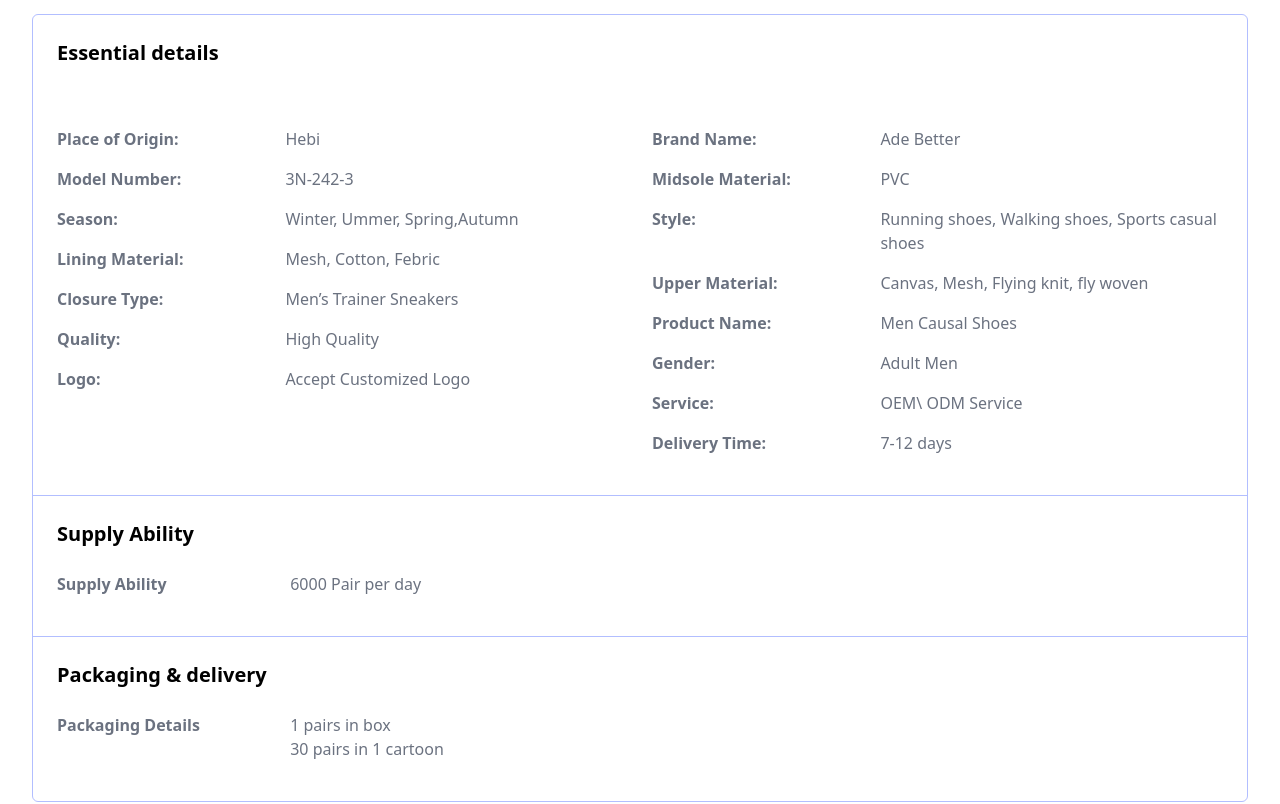
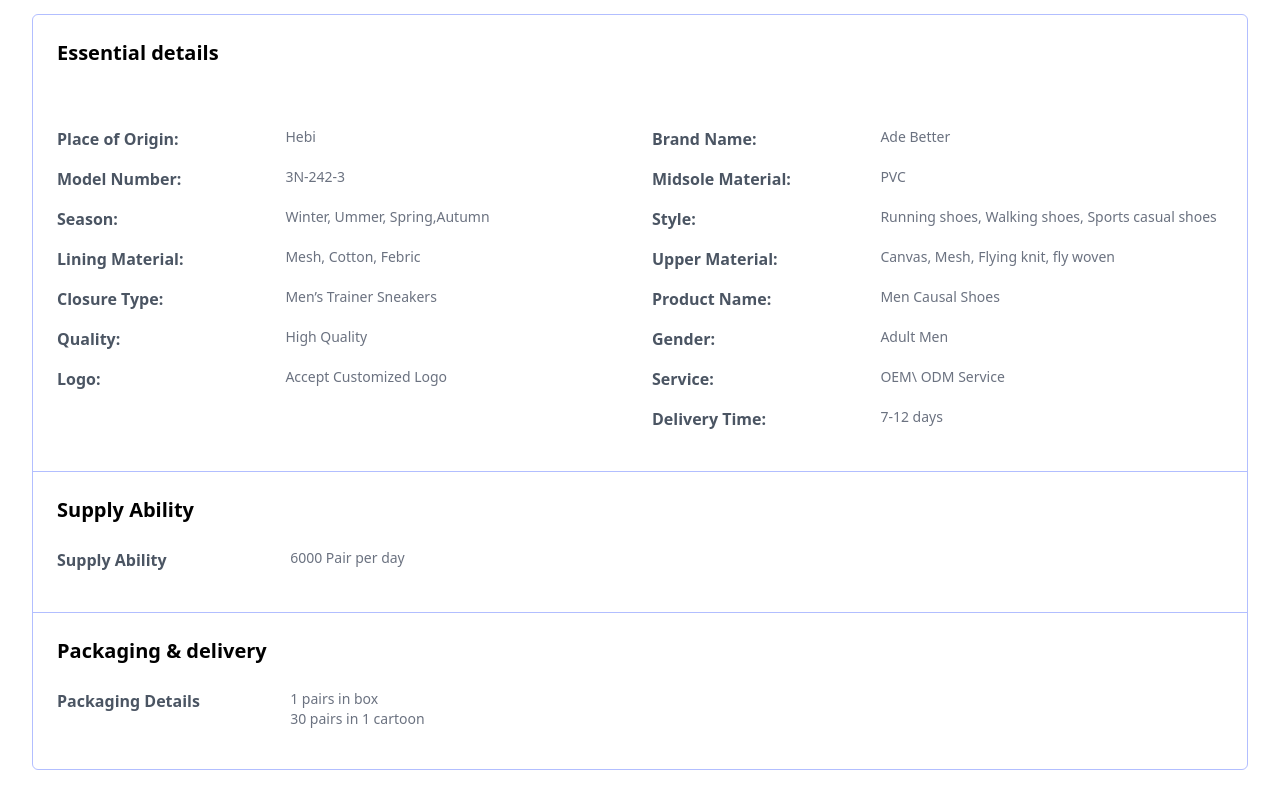
Before and after one commit to robiulalamdev/glampcity-nextJS, a Next.js app: page /products/1 in a window 1280 px wide. Shown: the part 1180-1984 px from the top of the page. Built offline with nearby package versions, Linux system fonts and the light colour scheme; no server answers.

Commit message:
product details page all section responsive updated

```diff
--- a/src/components/Product-View-Components/ProductDetails.js
+++ b/src/components/Product-View-Components/ProductDetails.js
@@ -8,70 +8,70 @@ const ProductDetails = () => {
 
                 <div className='border border-[#0029FF4D] rounded-md'>
                     <h1 className='text-left font-semibold text-black text-xl p-3 md:px-6 pt-6'>Essential details</h1>
-                    <div className='grid md:grid-cols-2 gap-6 p-3 md:p-6 border-b border-[#0029FF4D]'>
+                    <div className='grid md:grid-cols-2 gap-6 p-2 md:p-6 border-b border-[#0029FF4D]'>
                         <div className='mt-6'>
-                            <div className='grid grid-cols-5 mb-4'>
-                                <h1 className='col-span-2 text-left text-gray-500 text-md font-semibold'>Place of Origin:</h1>
-                                <h1 className='col-span-3 text-left text-gray-500 text-md'>Hebi</h1>
+                            <div className='grid md:grid-cols-5 mb-2 md:mb-4'>
+                                <h1 className='md:col-span-2 text-left text-gray-600 text-md font-semibold'>Place of Origin:</h1>
+                                <h1 className='md:col-span-3 text-left text-gray-500 text-sm'>Hebi</h1>
                             </div>
-                            <div className='grid grid-cols-5 mb-4'>
-                                <h1 className='col-span-2 text-left text-gray-500 text-md font-semibold'>Model Number:</h1>
-                                <h1 className='col-span-3 text-left text-gray-500 text-md'>3N-242-3</h1>
+                            <div className='grid md:grid-cols-5 mb-2 md:mb-4'>
+                                <h1 className='md:col-span-2 text-left text-gray-600 text-md font-semibold'>Model Number:</h1>
+                                <h1 className='md:col-span-3 text-left text-gray-500 text-sm'>3N-242-3</h1>
                             </div>
-                            <div className='grid grid-cols-5 mb-4'>
-                                <h1 className='col-span-2 text-left text-gray-500 text-md font-semibold'>Season:</h1>
-                                <h1 className='col-span-3 text-left text-gray-500 text-md'>Winter, Ummer, Spring,Autumn</h1>
+                            <div className='grid md:grid-cols-5 mb-2 md:mb-4'>
+                                <h1 className='md:col-span-2 text-left text-gray-600 text-md font-semibold'>Season:</h1>
+                                <h1 className='md:col-span-3 text-left text-gray-500 text-sm'>Winter, Ummer, Spring,Autumn</h1>
                             </div>
-                            <div className='grid grid-cols-5 mb-4'>
-                                <h1 className='col-span-2 text-left text-gray-500 text-md font-semibold'>Lining Material:</h1>
-                                <h1 className='col-span-3 text-left text-gray-500 text-md'>Mesh, Cotton, Febric</h1>
+                            <div className='grid md:grid-cols-5 mb-2 md:mb-4'>
+                                <h1 className='md:col-span-2 text-left text-gray-600 text-md font-semibold'>Lining Material:</h1>
+                                <h1 className='md:col-span-3 text-left text-gray-500 text-sm'>Mesh, Cotton, Febric</h1>
                             </div>
-                            <div className='grid grid-cols-5 mb-4'>
-                                <h1 className='col-span-2 text-left text-gray-500 text-md font-semibold'>Closure Type:</h1>
-                                <h1 className='col-span-3 text-left text-gray-500 text-md'>Men’s Trainer Sneakers</h1>
+                            <div className='grid md:grid-cols-5 mb-2 md:mb-4'>
+                                <h1 className='md:col-span-2 text-left text-gray-600 text-md font-semibold'>Closure Type:</h1>
+                                <h1 className='md:col-span-3 text-left text-gray-500 text-sm'>Men’s Trainer Sneakers</h1>
                             </div>
-                            <div className='grid grid-cols-5 mb-4'>
-                                <h1 className='col-span-2 text-left text-gray-500 text-md font-semibold'>Quality:</h1>
-                                <h1 className='col-span-3 text-left text-gray-500 text-md'>High Quality</h1>
+                            <div className='grid md:grid-cols-5 mb-2 md:mb-4'>
+                                <h1 className='md:col-span-2 text-left text-gray-600 text-md font-semibold'>Quality:</h1>
+                                <h1 className='md:col-span-3 text-left text-gray-500 text-sm'>High Quality</h1>
                             </div>
-                            <div className='grid grid-cols-5 mb-4'>
-                                <h1 className='col-span-2 text-left text-gray-500 text-md font-semibold'>Logo:</h1>
-                                <h1 className='col-span-3 text-left text-gray-500 text-md'>Accept Customized Logo</h1>
+                            <div className='grid md:grid-cols-5 mb-2 md:mb-4'>
+                                <h1 className='md:col-span-2 text-left text-gray-600 text-md font-semibold'>Logo:</h1>
+                                <h1 className='md:col-span-3 text-left text-gray-500 text-sm'>Accept Customized Logo</h1>
                             </div>
                         </div>
 
                         <div className='mt-6'>
-                            <div className='grid grid-cols-5 mb-4'>
-                                <h1 className='col-span-2 text-left text-gray-500 text-md font-semibold'>Brand Name:</h1>
-                                <h1 className='col-span-3 text-left text-gray-500 text-md'>Ade Better</h1>
+                            <div className='grid md:grid-cols-5 mb-2 md:mb-4'>
+                                <h1 className='md:col-span-2 text-left text-gray-600 text-md font-semibold'>Brand Name:</h1>
+                                <h1 className='md:col-span-3 text-left text-gray-500 text-sm'>Ade Better</h1>
                             </div>
-                            <div className='grid grid-cols-5 mb-4'>
-                                <h1 className='col-span-2 text-left text-gray-500 text-md font-semibold'>Midsole Material:</h1>
-                                <h1 className='col-span-3 text-left text-gray-500 text-md'>PVC</h1>
+                            <div className='grid md:grid-cols-5 mb-2 md:mb-4'>
+                                <h1 className='md:col-span-2 text-left text-gray-600 text-md font-semibold'>Midsole Material:</h1>
+                                <h1 className='md:col-span-3 text-left text-gray-500 text-sm'>PVC</h1>
                             </div>
-                            <div className='grid grid-cols-5 mb-4'>
-                                <h1 className='col-span-2 text-left text-gray-500 text-md font-semibold'>Style:</h1>
-                                <h1 className='col-span-3 text-left text-gray-500 text-md'>Running shoes, Walking shoes, Sports casual shoes</h1>
+                            <div className='grid md:grid-cols-5 mb-2 md:mb-4'>
+                                <h1 className='md:col-span-2 text-left text-gray-600 text-md font-semibold'>Style:</h1>
+                                <h1 className='md:col-span-3 text-left text-gray-500 text-sm'>Running shoes, Walking shoes, Sports casual shoes</h1>
                             </div>
-                            <div className='grid grid-cols-5 mb-4'>
-                                <h1 className='col-span-2 text-left text-gray-500 text-md font-semibold'>Upper Material:</h1>
-                                <h1 className='col-span-3 text-left text-gray-500 text-md'>Canvas, Mesh, Flying knit, fly woven</h1>
+                            <div className='grid md:grid-cols-5 mb-2 md:mb-4'>
+                                <h1 className='md:col-span-2 text-left text-gray-600 text-md font-semibold'>Upper Material:</h1>
+                                <h1 className='md:col-span-3 text-left text-gray-500 text-sm'>Canvas, Mesh, Flying knit, fly woven</h1>
                             </div>
-                            <div className='grid grid-cols-5 mb-4'>
-                                <h1 className='col-span-2 text-left text-gray-500 text-md font-semibold'>Product Name:</h1>
-                                <h1 className='col-span-3 text-left text-gray-500 text-md'>Men Causal Shoes</h1>
+                            <div className='grid md:grid-cols-5 mb-2 md:mb-4'>
+                                <h1 className='md:col-span-2 text-left text-gray-600 text-md font-semibold'>Product Name:</h1>
+                                <h1 className='md:col-span-3 text-left text-gray-500 text-sm'>Men Causal Shoes</h1>
                             </div>
-                            <div className='grid grid-cols-5 mb-4'>
-                                <h1 className='col-span-2 text-left text-gray-500 text-md font-semibold'>Gender:</h1>
-                                <h1 className='col-span-3 text-left text-gray-500 text-md'>Adult Men</h1>
+                            <div className='grid md:grid-cols-5 mb-2 md:mb-4'>
+                                <h1 className='md:col-span-2 text-left text-gray-600 text-md font-semibold'>Gender:</h1>
+                                <h1 className='md:col-span-3 text-left text-gray-500 text-sm'>Adult Men</h1>
                             </div>
-                            <div className='grid grid-cols-5 mb-4'>
-                                <h1 className='col-span-2 text-left text-gray-500 text-md font-semibold'>Service:</h1>
-                                <h1 className='col-span-3 text-left text-gray-500 text-md'>OEM\ ODM Service</h1>
+                            <div className='grid md:grid-cols-5 mb-2 md:mb-4'>
+                                <h1 className='md:col-span-2 text-left text-gray-600 text-md font-semibold'>Service:</h1>
+                                <h1 className='md:col-span-3 text-left text-gray-500 text-sm'>OEM\ ODM Service</h1>
                             </div>
-                            <div className='grid grid-cols-5 mb-4'>
-                                <h1 className='col-span-2 text-left text-gray-500 text-md font-semibold'>Delivery Time:</h1>
-                                <h1 className='col-span-3 text-left text-gray-500 text-md'>7-12 days</h1>
+                            <div className='grid md:grid-cols-5 mb-2 md:mb-4'>
+                                <h1 className='md:col-span-2 text-left text-gray-600 text-md font-semibold'>Delivery Time:</h1>
+                                <h1 className='md:col-span-3 text-left text-gray-500 text-sm'>7-12 days</h1>
                             </div>
                         </div>
 
@@ -79,17 +79,17 @@ const ProductDetails = () => {
 
                     <h1 className='text-left font-semibold text-black text-xl px-3 md:px-6 pt-6'>Supply Ability</h1>
                     <div className='p-3 md:p-6 grid md:grid-cols-2 border-b border-[#0029FF4D]'>
-                        <div className='grid grid-cols-5 mb-4'>
-                            <h1 className='col-span-2 text-left text-gray-500 text-md font-semibold'>Supply Ability</h1>
-                            <h1 className='col-span-3 text-left text-gray-500 text-md'>6000 Pair per day</h1>
+                        <div className='grid md:grid-cols-5 mb-2 md:mb-4'>
+                            <h1 className='md:col-span-2 text-left text-gray-600 text-md font-semibold'>Supply Ability</h1>
+                            <h1 className='md:col-span-3 text-left text-gray-500 text-sm'>6000 Pair per day</h1>
                         </div>
                     </div>
 
                     <h1 className='text-left font-semibold text-black text-xl px-3 md:px-6 pt-6'>Packaging & delivery</h1>
                     <div className='p-3 md:p-6 grid md:grid-cols-2'>
-                        <div className='grid grid-cols-5 mb-4'>
-                            <h1 className='col-span-2 text-left text-gray-500 text-md font-semibold'>Packaging Details</h1>
-                            <h1 className='col-span-3 text-left text-gray-500 text-md'>1 pairs in box <br /> 30 pairs in 1 cartoon</h1>
+                        <div className='grid md:grid-cols-5 mb-2 md:mb-4'>
+                            <h1 className='md:col-span-2 text-left text-gray-600 text-md font-semibold'>Packaging Details</h1>
+                            <h1 className='md:col-span-3 text-left text-gray-500 text-sm'>1 pairs in box <br /> 30 pairs in 1 cartoon</h1>
                         </div>
                     </div>
                 </div>
--- a/src/components/Shared/Footer/Footer.js
+++ b/src/components/Shared/Footer/Footer.js
@@ -94,7 +94,7 @@ const Footer = () => {
                 </div>
 
                 <div className='mb-4 mt-20'>
-                    <h1 className='text-gray-600 text-center'>Copyright © 2022 Glampcity</h1>
+                    <h1 className='text-gray-600 text-center'>Copyright © 2022 Theglampcity</h1>
                     <div className='flex justify-center items-center flex-wrap gap-2 w-full mt-2'>
                         <h1>All Rights Reserved |</h1>
                         <Link href='/' className='text-primary underline'>Terms and Conditions </Link>
--- a/src/components/Shared/Navber/TopNavber.js
+++ b/src/components/Shared/Navber/TopNavber.js
@@ -33,7 +33,7 @@ const TopNavber = () => {
             <div className='flex justify-end items-center gap-8 max-w-[1440px] mx-auto px-4 h-14'>
 
                 <div className="dropdown">
-                    <button id="dropdown-btn" className="px-4 py-2 font-semibold text-gray-700 bg-gray-100 rounded-md
+                    <button id="dropdown-btn" className="p-1 font-semibold text-gray-700 bg-gray-100 rounded-md
                     cursor-pointer focus:bg-primary focus:text-white hover:text-primary hover:ring-2 focus:hover:ring-0">
                         <svg class='w-6 h-6' xmlns="http://www.w3.org/2000/svg" fill="none" viewBox="0 0 24 24" stroke-width="1.5" stroke="currentColor">
                             <path stroke-linecap="round" stroke-linejoin="round" d="M3.75 6.75h16.5M3.75 12h16.5m-16.5 5.25h16.5" />
```
Also changed, not shown: src/components/Company-Profile-Components/RDCapacity/RDCapacity.js (+14 -14 lines), src/components/Company-Profile-Components/RDCapacity/rdCapacity.module.css (deleted, +0 -40 lines), src/components/Company-Profile-Components/TradeCapablities/TradeCapabilities.js (+24 -24 lines), src/pages/products/[id].js (+5 -5 lines), src/styles/globals.css (+48 -0 lines).
